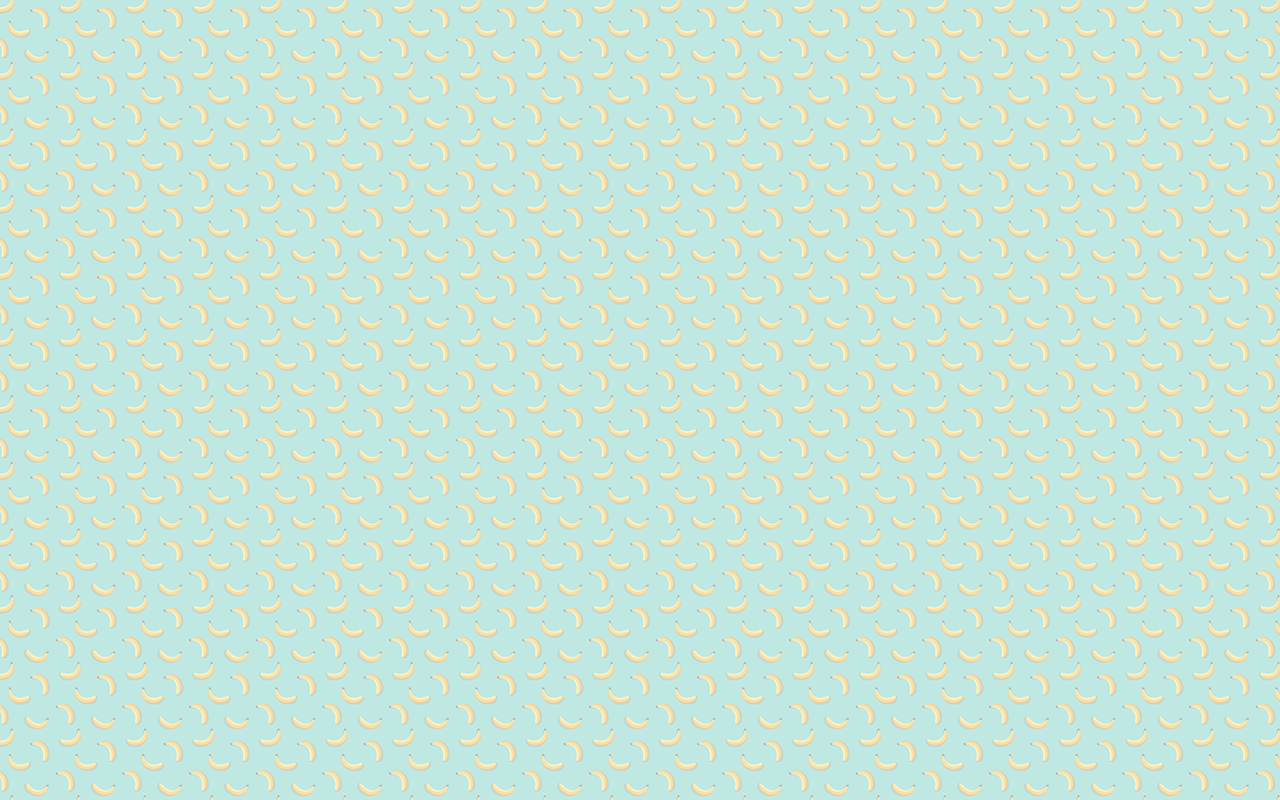
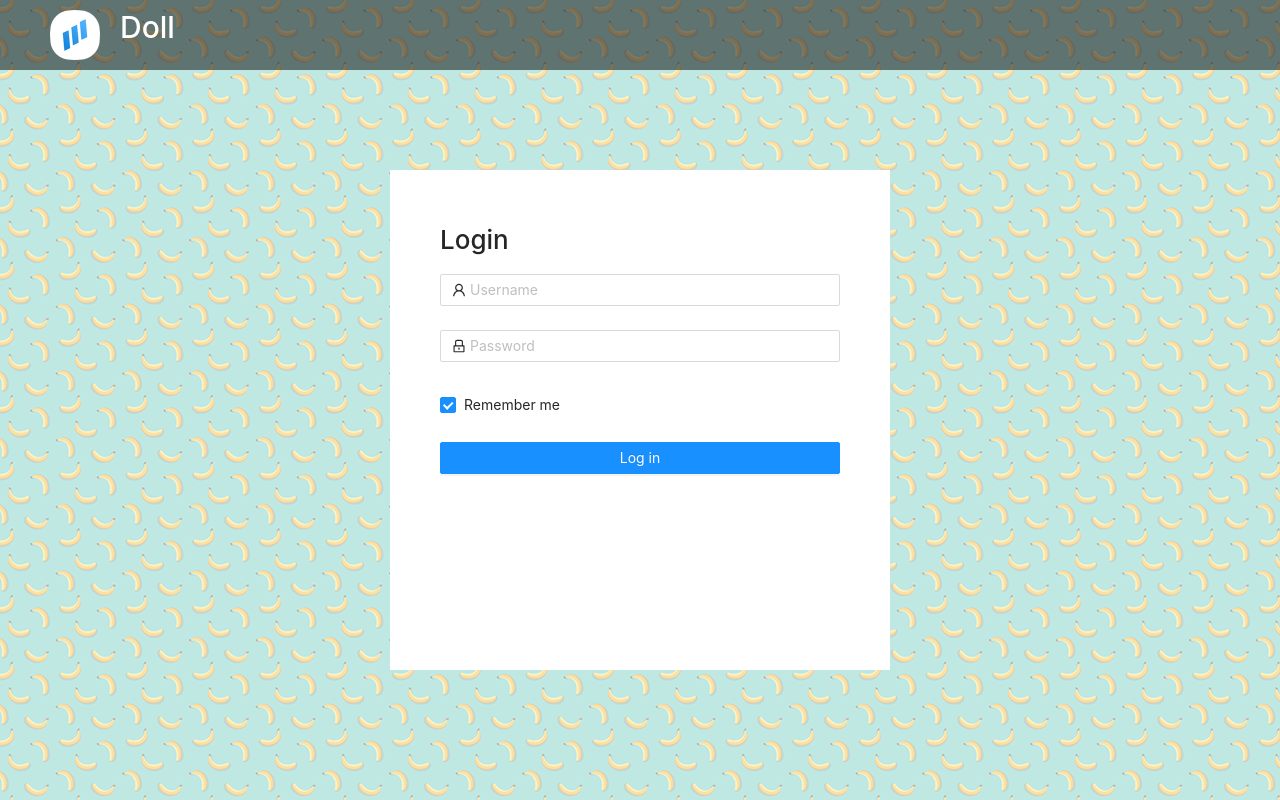
Before and after one commit to CodingDoll/React-bg-client, a React (Create React App) app: page /login in a window 1280 px wide. Built offline with nearby package versions, Linux system fonts and the light colour scheme.

Commit message:
login form

```diff
--- a/src/pages/Login/index.jsx
+++ b/src/pages/Login/index.jsx
@@ -1,16 +1,72 @@
 import React, { Component } from "react";
 import "./index.less";
+import logo from "./images/logo.png";
+import { Form, Input, Button, Checkbox } from "antd";
+import { UserOutlined, LockOutlined } from "@ant-design/icons";
 
 /**
  * 登录页的路由组件
  */
 
 export default class Login extends Component {
+  onFinish = (values) => {
+    console.log("Received values of form: ", values);
+  };
+
   render() {
     return (
       <div className="login">
-        <header className="login-header"></header>
-        <section className="login-container"></section>
+        <header className="login-header">
+          <img src={logo} alt="logo" />
+          <h1>Doll</h1>
+        </header>
+        <section className="login-container">
+          <h2>Login</h2>
+          <Form
+            name="normal_login"
+            className="login-form"
+            initialValues={{ remember: true }}
+            onFinish={this.onFinish}
+          >
+            <Form.Item
+              name="username"
+              rules={[
+                { required: true, message: "Please input your Username!" },
+              ]}
+            >
+              <Input
+                prefix={<UserOutlined className="site-form-item-icon" />}
+                placeholder="Username"
+              />
+            </Form.Item>
+            <Form.Item
+              name="password"
+              rules={[
+                { required: true, message: "Please input your Password!" },
+              ]}
+            >
+              <Input
+                prefix={<LockOutlined className="site-form-item-icon" />}
+                type="password"
+                placeholder="Password"
+              />
+            </Form.Item>
+            <Form.Item>
+              <Form.Item name="remember" valuePropName="checked" noStyle>
+                <Checkbox>Remember me</Checkbox>
+              </Form.Item>
+            </Form.Item>
+            <Form.Item>
+              <Button
+                type="primary"
+                htmlType="submit"
+                className="login-form-button"
+              >
+                Log in
+              </Button>
+            </Form.Item>
+          </Form>
+        </section>
       </div>
     );
   }
--- a/src/pages/Login/index.less
+++ b/src/pages/Login/index.less
@@ -4,7 +4,31 @@
   background-image: url("./images/bananas.png");
   background-repeat: repeat;
   .login-header {
+    display: flex;
+    align-items: center;
+    height: 70px;
+    background: rgba(0, 0, 0, 0.5);
+    img {
+      margin: 10px 20px 10px 50px;
+      width: 50px;
+      height: 50px;
+    }
+    h1 {
+      color: #fff;
+      font-size: 30px;
+    }
   }
   .login-container {
+    padding: 50px;
+    width: 500px;
+    height: 500px;
+    margin: 100px auto;
+    background: #fff;
+    h2 {
+      font-size: 26px;
+    }
+    .login-form-button {
+      width: 100%;
+    }
   }
 }
```
Also changed, not shown: src/pages/Login/images/logo.png (added), 1 other file (tests, documents, lock files or other folders).
